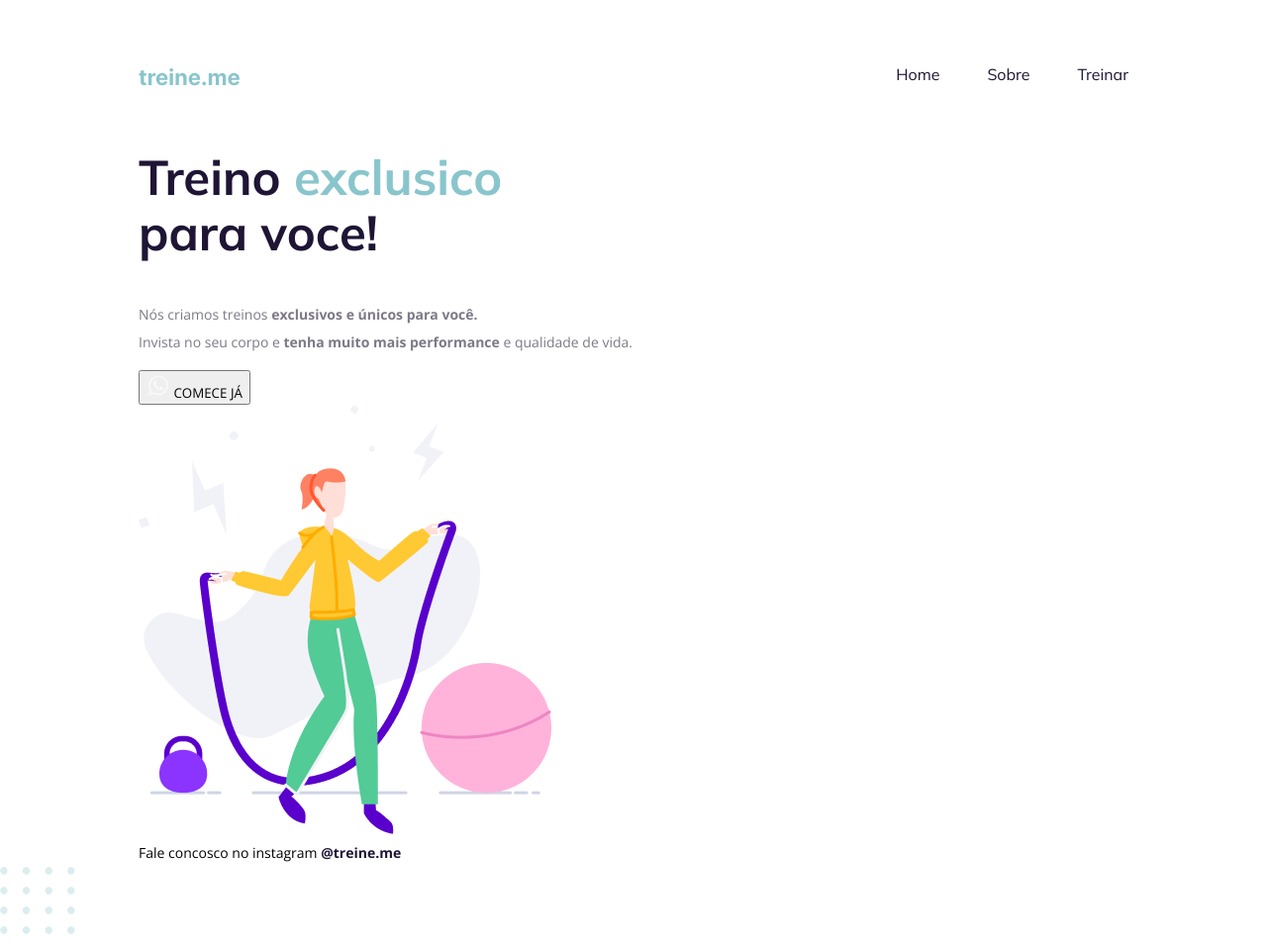
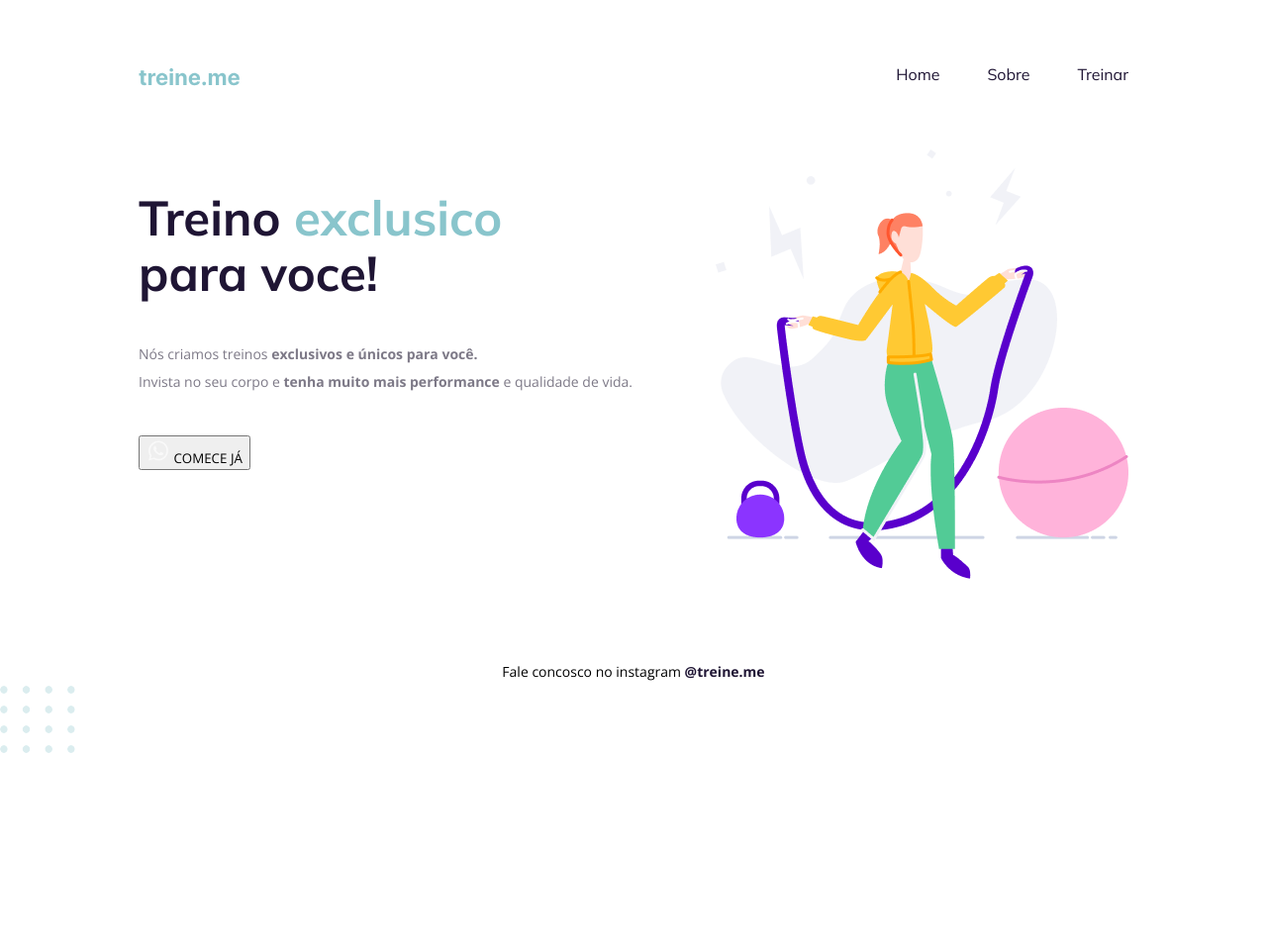
Before and after one commit to LucasGBCS/Projeto-02-Rocketseat-Explorer, a plain HTML site: page index.html in a window 1280 px wide. Shown: the whole page at 99% size. After the commit the page ends 800 px from the top, so only its background shows below. Drawn offline with nearby package versions, Linux system fonts and the light colour scheme.

Commit message:
Aplicando espaçamento e alinhamento

```diff
--- a/index.html
+++ b/index.html
@@ -55,7 +55,9 @@
 
     </div>
 
+    <div id="balls">
     <img src="img/balls.svg" alt="Bolinhas decorativas no canto inferior direito da pagina">
+    </div>
 
 </body>
 </html>
--- a/stylle.css
+++ b/stylle.css
@@ -37,6 +37,12 @@ ul li a:hover{
     font-weight: bolder;
 }
 
+main{
+    display: flex;
+    align-content: center;
+    justify-content: space-between;
+}
+
 h1{
     font-family: "Mulish", sans-serif;
     font-size: 49px;
@@ -52,10 +58,11 @@ h1 span{
     font-weight: bold;
 }
 
-p{
+section p{
     color: #7d7987 ;
     font-size: 14px;
     line-height: 28px;
+    margin: 40px 0;
 }
 
 button{
@@ -66,8 +73,16 @@ button{
 footer{
     font-size: 14px;
     line-height: 28px ;
+
+
+    text-align: center;
+    margin-top: 80px;
 }
 
 footer a{
     font-weight: bold;
 }
+
+balls{
+
+}
```
